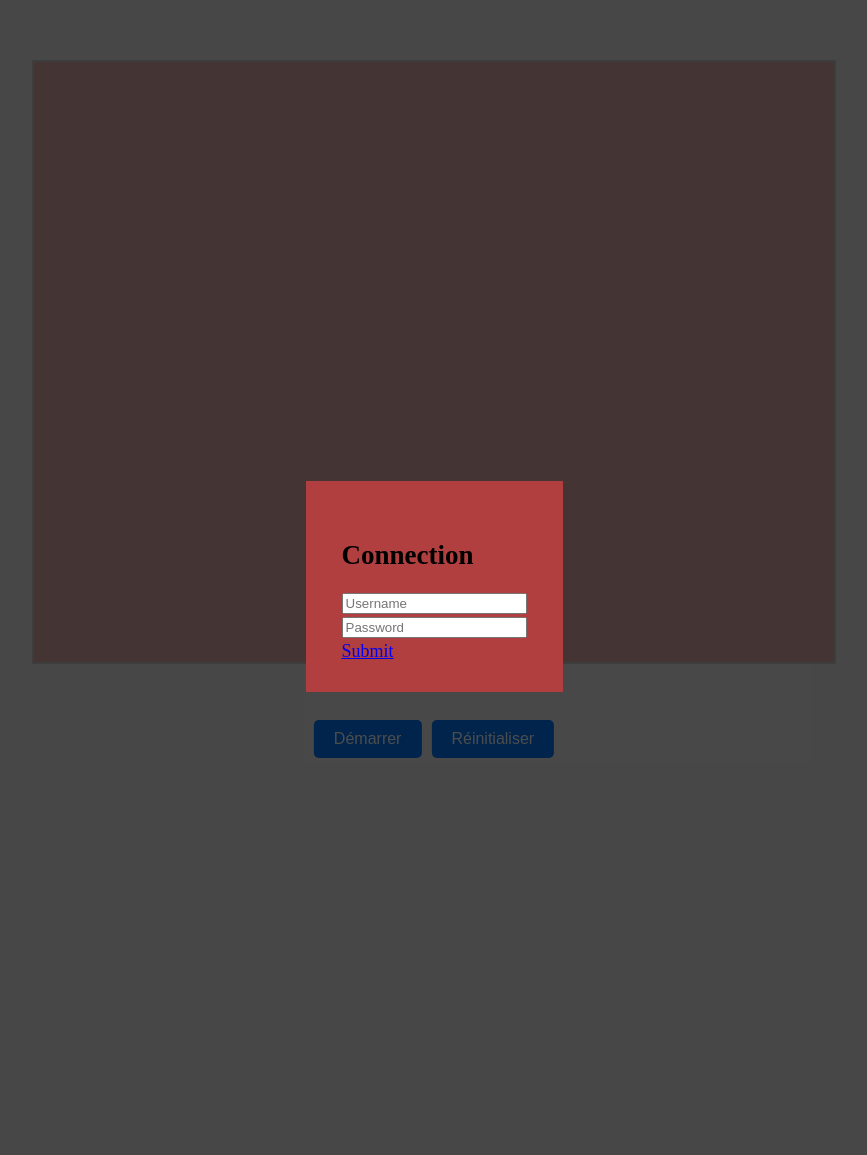
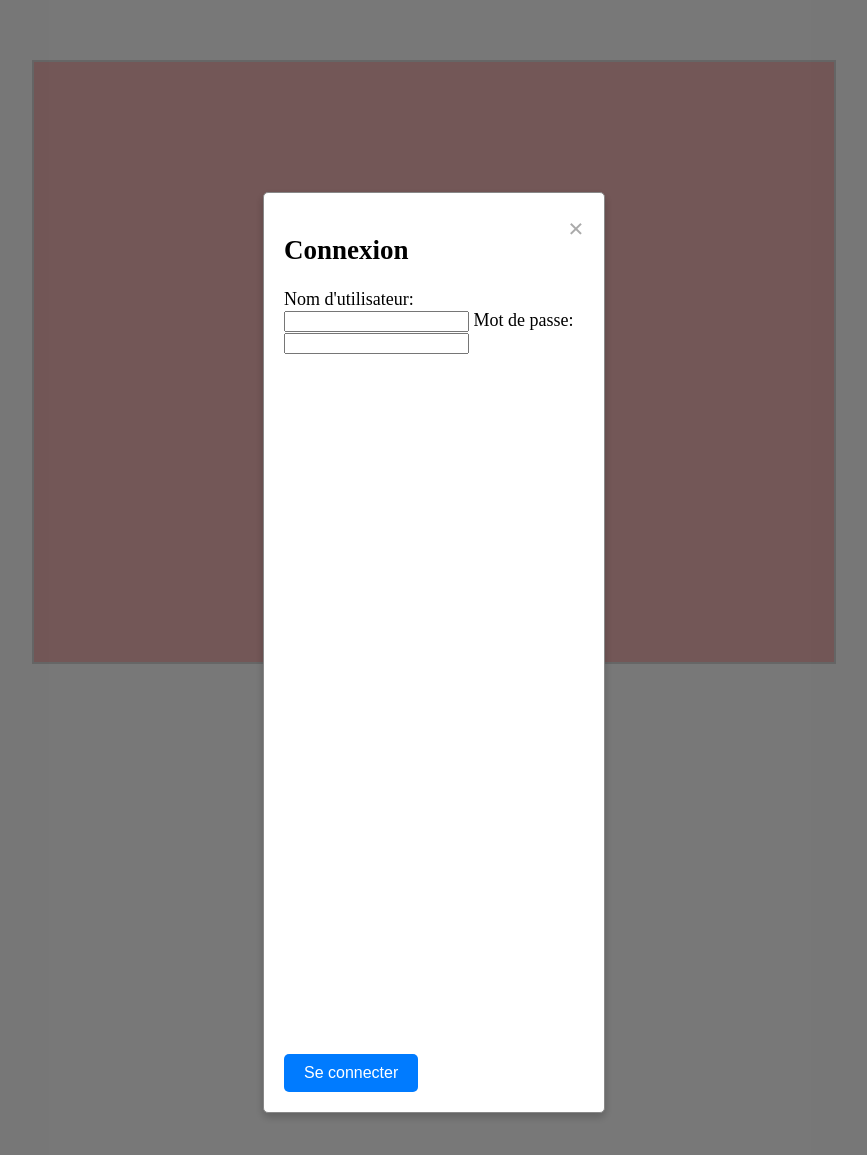
Before and after one commit to LeCreepyyy/my_transcendence, a Django app: page / in a window 1280 px wide. Shown: the top 1155 px of the page, without its empty margins (206-1073 px from the left). Run offline with Django 5.2, Linux system fonts and the light colour scheme.

Commit message:
modal test

```diff
--- a/coing/game/static/main.js
+++ b/coing/game/static/main.js
@@ -2,8 +2,17 @@ const canvas = document.getElementById('gameCanvas');
 const ctx = canvas.getContext('2d');
 
 var modal = document.getElementById("modal");
+var closeBtn = document.getElementById("close");
 
 // LOGIN :
+
+window.onload = function() {
+    modal.style.display = "block";
+}
+
+closeBtn.onclick = function() {
+    modal.style.display = "none";
+}
 
 // GAME :
 
--- a/coing/game/static/style.css
+++ b/coing/game/static/style.css
@@ -10,31 +10,44 @@ body {
 
 /* LOGIN*/
 
-#modal{
-    position: fixed;
-    height: 100%;
-    width: 100%;
-    top: 0;
-    left: 0;
-    right: 0;
-    bottom: 0;
-    background: rgba(0,0,0,0.7);
-    z-index: 98;
-    display: flex;
-    align-items: center;
-    justify-content: center;
+.main-content {
+    padding: 20px;
 }
 
-.modal-content{
-    max-width: 70em;
-    padding: 2em;
-    box-sizing: border-box;
-    background: #b13f3f;
+/* Masquer la modale par défaut */
+.modal {
+    display: none;
+    position: fixed;
+    z-index: 1;
+    left: 0;
+    top: 0;
+    width: 100%;
+    height: 100%;
+    background-color: rgba(0, 0, 0, 0.5); /* Overlay */
 }
 
-#login{
-    display: grid;
-    row-gap: 5%;
+/* Contenu de la modale centrée */
+.modal-content {
+    background-color: #fff;
+    margin: 15% auto;
+    padding: 20px;
+    border: 1px solid #888;
+    width: 300px;
+    box-shadow: 0px 4px 8px rgba(0, 0, 0, 0.2);
+    border-radius: 5px;
+}
+
+/* Bouton pour fermer la modale */
+.close {
+    color: #aaa;
+    float: right;
+    font-size: 28px;
+    font-weight: bold;
+    cursor: pointer;
+}
+
+.close:hover {
+    color: #000;
 }
 
 /* GAME */
--- a/coing/game/templates/index.html
+++ b/coing/game/templates/index.html
@@ -11,16 +11,19 @@
 
 <!-- LOGIN -->
 
-    <div id="modal">
-        <div class="modal-content">
-            <h2>Connection</h2>
-            <form id="login">
-                <input type="text" id="username" name="username" placeholder="Username" required>
-                <input type="password" id="password" name="password" placeholder="Password" required>
-                <a href="/" class="modal-button">Submit</a>
-            </form>
-        </div>
+<div id="modal" class="modal">
+    <div class="modal-content">
+        <span class="close">&times;</span>
+        <h2>Connexion</h2>
+        <form id="loginForm">
+            <label for="username">Nom d'utilisateur:</label>
+            <input type="text" id="username" name="username" required>
+            <label for="password">Mot de passe:</label>
+            <input type="password" id="password" name="password" required>
+            <button type="submit">Se connecter</button>
+        </form>
     </div>
+</div>
 
 <!-- GAME -->
     <canvas id="gameCanvas" width="800" height="600"></canvas>
```
